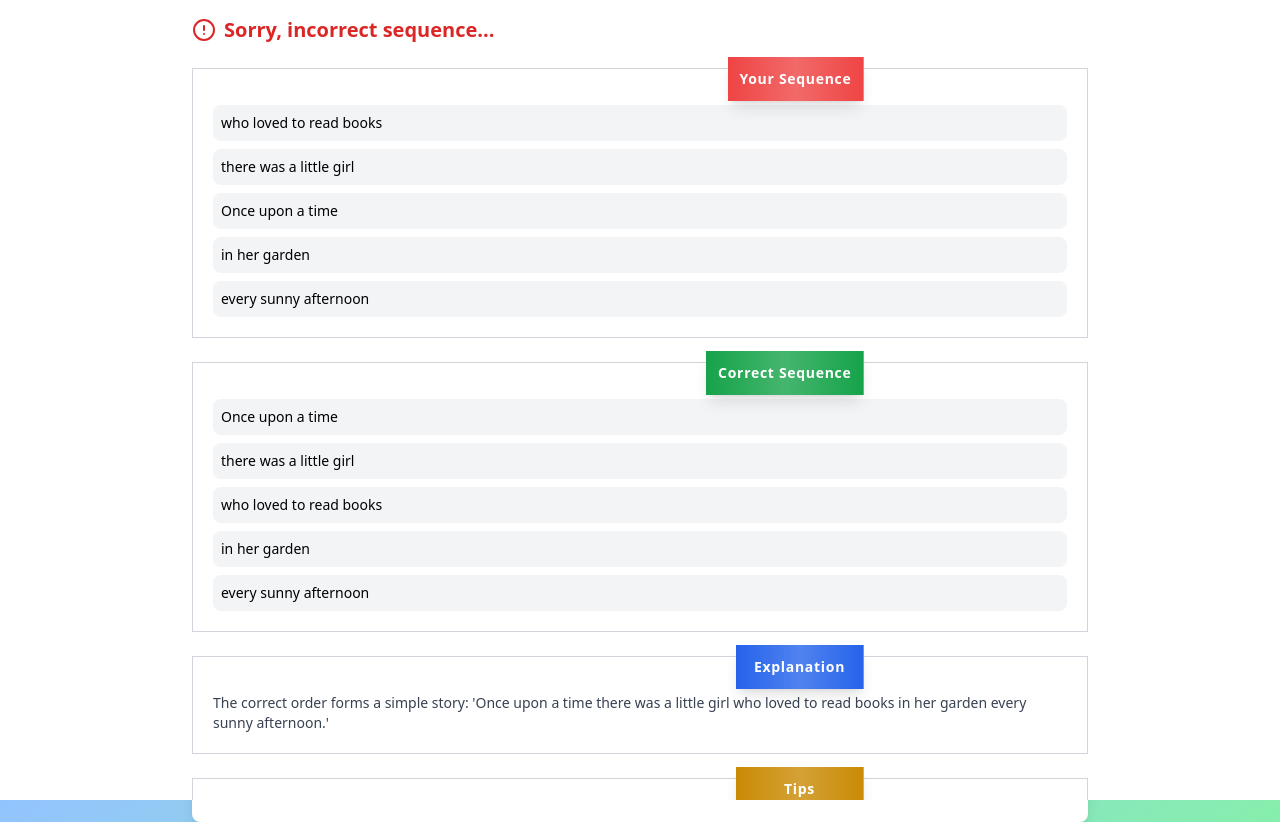
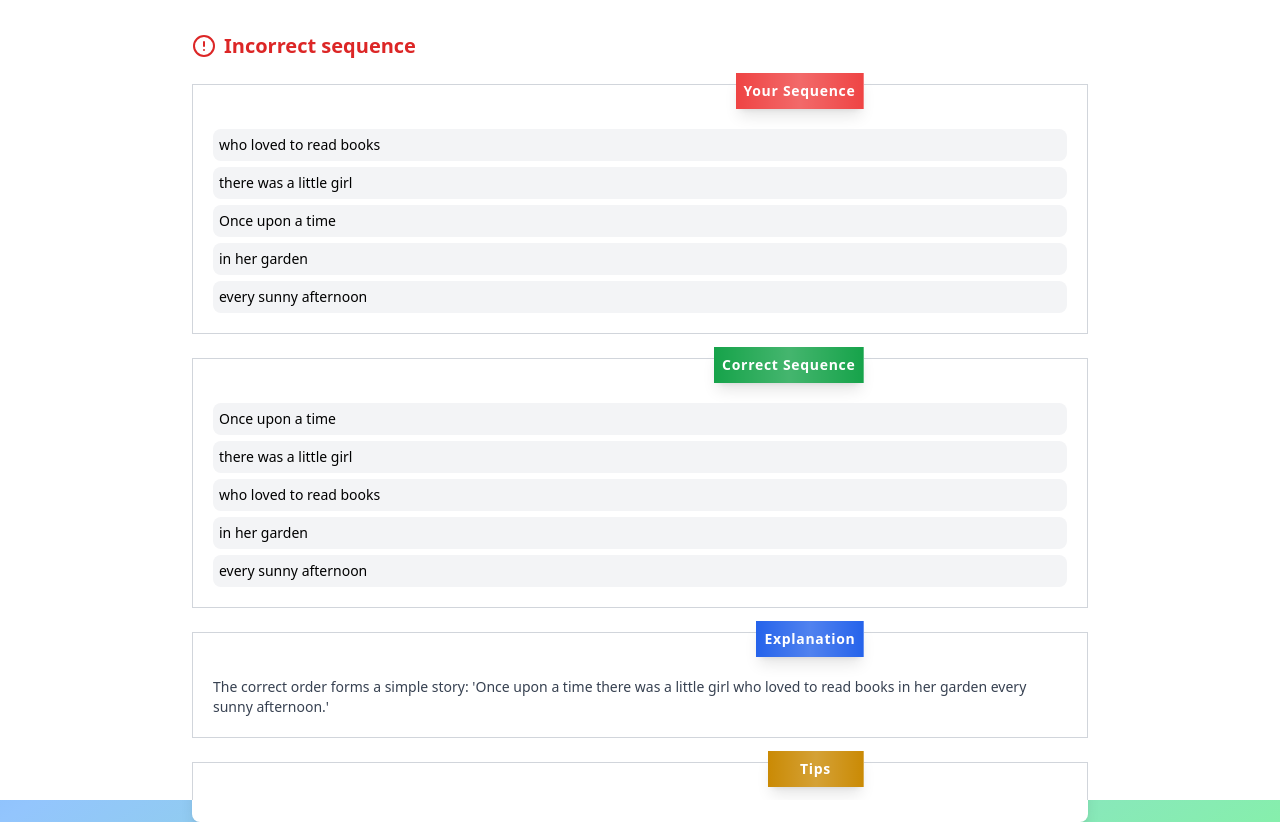
Before and after one commit to IhebMth/Quiz-App, a React (Vite) app: page /sequencing in a window 1280 px wide. Both pictures are taken after a click on the button "Check Answer". Built offline with nearby package versions, Linux system fonts and the light colour scheme.

Commit message:
'update'

```diff
--- a/src/components/sequencing/IncorrectSequencingFeedback.jsx
+++ b/src/components/sequencing/IncorrectSequencingFeedback.jsx
@@ -4,41 +4,41 @@ import PropTypes from 'prop-types';
 
 const MetallicRibbon = ({ text, color, gradientFrom, gradientTo }) => (
   <div className="block absolute -top-3 right-1/4">
-    <div className={`relative min-w-32 w-auto h-auto p-3 ${color} flex items-center justify-center shadow-lg rotate-0`}>
+    <div className={`relative min-w-24 w-auto h-auto p-2 ${color} flex items-center justify-center shadow-lg rotate-0`}>
       <div className={`absolute inset-10 bg-gradient-to-r from-${gradientFrom} to-${gradientTo} opacity-50`}></div>
-      <span className="relative text-white font-semibold text-xs sm:text-sm tracking-wider">{text}</span>
+      <span className="relative text-white font-semibold text-[10px] sm:text-sm tracking-wider">{text}</span>
       <div className="absolute inset-0 bg-gradient-to-r from-transparent via-white to-transparent opacity-20"></div>
       <div className="absolute inset-y-0 right-0 w-px bg-white opacity-30"></div>
     </div>
   </div>
 );
 
-MetallicRibbon.propTypes = {
-  text: PropTypes.string.isRequired,
-  color: PropTypes.string.isRequired,
-  gradientFrom: PropTypes.string.isRequired,
-  gradientTo: PropTypes.string.isRequired,
-};
-
 const SequenceDisplay = ({ items, type }) => {
   const getDisplayStyle = () => {
     if (type === 'phrases') {
-      return 'flex flex-col gap-2';
+      return 'flex flex-col gap-1.5';
     }
     if (type === 'image-word') {
-      return 'flex gap-2 justify-center';
+      return 'flex gap-1.5 justify-center';
     }
-    return 'flex flex-wrap gap-2';
+    if (type === 'sentence') {
+      return 'flex flex-wrap gap-1.5 justify-center';
+    }
+    return 'flex flex-wrap gap-1.5';
   };
 
   const getItemStyle = () => {
+    const baseStyle = 'bg-gray-100 rounded-lg text-xs sm:text-sm';
     if (type === 'phrases') {
-      return 'bg-gray-100 p-2 rounded-lg text-sm';
+      return `${baseStyle} p-1.5 break-words max-w-full`;
     }
     if (type === 'image-word') {
-      return 'bg-gray-100 px-4 py-2 rounded-lg text-lg font-semibold';
+      return `${baseStyle} px-3 py-1.5 font-semibold`;
     }
-    return 'bg-gray-100 px-3 py-1 rounded text-sm';
+    if (type === 'sentence') {
+      return `${baseStyle} px-2 py-1 whitespace-nowrap`;
+    }
+    return `${baseStyle} px-2 py-1`;
   };
 
   return (
@@ -50,11 +50,6 @@ const SequenceDisplay = ({ items, type }) => {
       ))}
     </div>
   );
-};
-
-SequenceDisplay.propTypes = {
-  items: PropTypes.arrayOf(PropTypes.string).isRequired,
-  type: PropTypes.string.isRequired,
 };
 
 const IncorrectSequencingFeedback = ({
@@ -70,83 +65,65 @@ const IncorrectSequencingFeedback = ({
       initial={{ opacity: 0 }}
       animate={{ opacity: 1 }}
       exit={{ opacity: 0 }}
-      className="fixed inset-0 bg-white z-50 overflow-y-auto p-4"
+      className="fixed inset-0 bg-white z-50 overflow-y-auto"
     >
+      <div className="min-h-screen py-8 px-4">
         <div className="max-w-4xl mx-auto space-y-6">
-        {/* Header */}
-        <div className="flex items-center space-x-2 text-red-600">
-          <AlertCircle className="w-6 h-6" />
-          <h2 className="text-xl font-semibold">Sorry, incorrect sequence...</h2>
+          <div className="flex items-center space-x-2 text-red-600 mb-4">
+            <AlertCircle className="w-5 h-5 sm:w-6 sm:h-6" />
+            <h2 className="text-lg sm:text-xl font-semibold">Incorrect sequence</h2>
           </div>
 
-        {/* Your Answer Section */}
-        <div className="space-y-4 border border-gray-300 p-5 relative">
+          <div className="border border-gray-300 p-3 sm:p-5 relative">
             <MetallicRibbon
               text="Your Sequence"
               color="bg-red-500"
               gradientFrom="red-400"
               gradientTo="red-800"
             />
-          <div className="mt-8">
-            <SequenceDisplay
-              items={userAnswer}
-              type={currentExercise.type}
-            />
+            <div className="mt-6">
+              <SequenceDisplay items={userAnswer} type={currentExercise.type} />
             </div>
           </div>
 
-        {/* Correct Answer Section */}
-        <div className="space-y-4 border border-gray-300 p-5 relative">
+          <div className="border border-gray-300 p-3 sm:p-5 relative">
             <MetallicRibbon
               text="Correct Sequence"
               color="bg-green-600"
               gradientFrom="green-400"
               gradientTo="green-800"
             />
-          <div className="mt-8">
-            <SequenceDisplay
-              items={currentExercise.correctOrder}
-              type={currentExercise.type}
-            />
+            <div className="mt-6">
+              <SequenceDisplay items={currentExercise.correctOrder} type={currentExercise.type} />
             </div>
           </div>
 
-        {/* Explanation Section */}
-        <div className="space-y-4 border border-gray-300 p-5 relative">
+          <div className="border border-gray-300 p-3 sm:p-5 relative">
             <MetallicRibbon
               text="Explanation"
               color="bg-blue-600"
               gradientFrom="blue-400"
               gradientTo="blue-800"
             />
-          <div className="mt-8 space-y-4">
-            <p className="text-gray-700 text-sm">
-              {currentExercise.solution}
-            </p>
+            <div className="mt-6">
+              <p className="text-gray-700 text-xs sm:text-sm">{currentExercise.solution}</p>
             </div>
           </div>
 
-        {/* Tips Section */}
-        <div className="space-y-4 border border-gray-300 p-5 relative">
+          <div className="border border-gray-300 p-3 sm:p-5 relative">
             <MetallicRibbon
               text="Tips"
               color="bg-yellow-600"
               gradientFrom="yellow-400"
               gradientTo="yellow-800"
             />
-          <div className="mt-8 space-y-4">
-            <div className="grid grid-cols-1 sm:grid-cols-2 gap-4">
-              <div className="bg-yellow-50 p-4 rounded-lg">
-                <h4 className="font-medium text-sm mb-2">Sequencing Strategies</h4>
-                <ul className="space-y-2 text-sm text-gray-700">
+            <div className="mt-6">
+              <div className="bg-yellow-50 p-3 rounded-lg">
+                <h4 className="font-medium text-xs sm:text-sm mb-2">Sequencing Tips</h4>
+                <ul className="space-y-1.5 text-xs sm:text-sm text-gray-700 list-disc pl-4">
                   <li>Look for beginning markers (Once, First, The)</li>
                   <li>Identify logical connections between items</li>
                   <li>Check if the sequence makes sense when read aloud</li>
-                </ul>
-              </div>
-              <div className="bg-yellow-50 p-4 rounded-lg">
-                <h4 className="font-medium text-sm mb-2">Common Patterns</h4>
-                <ul className="space-y-2 text-sm text-gray-700">
                   <li>Time order (first, then, finally)</li>
                   <li>Cause and effect relationships</li>
                   <li>Size or quantity progression</li>
@@ -154,18 +131,31 @@ const IncorrectSequencingFeedback = ({
               </div>
             </div>
           </div>
-        </div>
 
-        {/* Got It Button */}
+          <div className="pt-4 pb-8">
             <button
               onClick={onGotIt}
-          className="flex justify-center w-48 p-2 mx-auto bg-green-500 text-white py-2 rounded-lg hover:bg-green-600 transition-colors text-sm"
+              className="w-24 sm:w-48 p-1 sm:p-2 mx-auto bg-green-500 text-white rounded-lg hover:bg-green-600 transition-colors text-sm flex justify-center items-center"
             >
               Got It
             </button>
           </div>
+        </div>
+      </div>
     </motion.div>
   );
+};
+
+MetallicRibbon.propTypes = {
+  text: PropTypes.string.isRequired,
+  color: PropTypes.string.isRequired,
+  gradientFrom: PropTypes.string.isRequired,
+  gradientTo: PropTypes.string.isRequired,
+};
+
+SequenceDisplay.propTypes = {
+  items: PropTypes.arrayOf(PropTypes.string).isRequired,
+  type: PropTypes.string.isRequired,
 };
 
 IncorrectSequencingFeedback.propTypes = {
--- a/src/components/sequencing/Sequencing.jsx
+++ b/src/components/sequencing/Sequencing.jsx
@@ -39,18 +39,17 @@ export default function Sequence() {
     finalScore: 0,
   });
 
-  // Updated sensor configuration for smoother dragging
+
   const mouseSensor = useSensor(MouseSensor, {
     activationConstraint: {
       distance: 0,
-      tolerance: 5,
     },
   });
 
   const touchSensor = useSensor(TouchSensor, {
     activationConstraint: {
       delay: 0,
-      tolerance: 5,
+      tolerance: 0,
     },
   });
 
@@ -77,7 +76,6 @@ export default function Sequence() {
     const { active } = event;
     setActiveId(active.id);
 
-    // Apply styles to dragged element
     const dragElement = document.getElementById(active.id);
     if (dragElement) {
       dragElement.style.touchAction = 'none';
@@ -86,7 +84,6 @@ export default function Sequence() {
       dragElement.style.zIndex = '9999';
     }
 
-    // Apply global styles
     document.body.style.cursor = 'grabbing';
     document.body.style.userSelect = 'none';
     document.body.style.overflow = 'hidden';
@@ -116,7 +113,6 @@ export default function Sequence() {
       });
     }
 
-    // Clean up styles
     const dragElement = document.getElementById(active.id);
     if (dragElement) {
       dragElement.style.touchAction = '';
@@ -134,7 +130,6 @@ export default function Sequence() {
   };
 
   const handleDragCancel = () => {
-    // Clean up styles
     if (activeId) {
       const dragElement = document.getElementById(activeId);
       if (dragElement) {
@@ -211,7 +206,7 @@ export default function Sequence() {
   };
 
   const getContainerStyle = (type) => {
-    const baseStyles = "touch-none relative";  // Added touch-none for better mobile handling
+    const baseStyles = "touch-none relative";
 
     if (type === 'phrases') {
       return `${baseStyles} flex flex-wrap gap-2 sm:gap-3 items-start min-h-[100px] p-3 sm:p-6 bg-blue-50/80 rounded-xl backdrop-blur-sm border border-gray-100 scrollbar-hide`;
@@ -223,6 +218,10 @@ export default function Sequence() {
         ? `grid-cols-${itemCount}`
         : 'grid-cols-4 sm:grid-cols-6';
       return `${baseStyles} grid ${gridCols} gap-2 sm:gap-3 p-3 sm:p-6 rounded-xl backdrop-blur-sm border border-gray-100 w-48 sm:w-72`;
+    }
+
+    if (type === 'sentence') {
+      return `${baseStyles} flex flex-row flex-nowrap items-center gap-2 p-2 bg-blue-50/80 rounded-xl backdrop-blur-sm border border-gray-100 w-fit mx-auto`;
     }
 
     return `${baseStyles} grid grid-cols-2 sm:grid-cols-3 md:grid-cols-4 gap-2 sm:gap-3 p-3 sm:p-6 bg-blue-50/80 rounded-xl backdrop-blur-sm border border-gray-100 w-full`;
@@ -293,9 +292,13 @@ export default function Sequence() {
                       <div className="text-base sm:text-lg">
                         <SortableContext
                           items={items}
-                          strategy={currentExercise.type === 'phrases'
-                            ? horizontalListSortingStrategy
-                            : rectSwappingStrategy}
+                          strategy={
+                            currentExercise.type === 'sentence'
+                              ? horizontalListSortingStrategy
+                              : currentExercise.type === 'phrases'
+                                ? horizontalListSortingStrategy
+                                : rectSwappingStrategy
+                          }
                         >
                           <div className={getContainerStyle(currentExercise.type)}>
                             {items.map((item) => (
--- a/src/components/sequencing/SortableItem.jsx
+++ b/src/components/sequencing/SortableItem.jsx
@@ -1,3 +1,4 @@
+// SortableItem.jsx
 import { useSortable } from "@dnd-kit/sortable";
 import { CSS } from "@dnd-kit/utilities";
 import PropTypes from "prop-types";
@@ -9,36 +10,50 @@ const SortableItem = ({ id, content, type = 'default', isActive }) => {
     setNodeRef,
     transform,
     isDragging,
-  } = useSortable({ id });
+  } = useSortable({
+    id,
+    transition: {
+      duration: 100, // Reduced for faster response
+      easing: 'ease-out',
+    },
+  });
 
   const style = {
     transform: CSS.Transform.toString(transform),
-    transition: isDragging ? undefined : 'all 150ms ease',
+    transition: isDragging ? 'none' : 'transform 100ms ease-out',
     zIndex: isDragging ? 999 : 1,
     position: 'relative',
     scale: isActive ? 1.02 : 1,
+    touchAction: 'none',
+    willChange: 'transform',
   };
 
   const getItemStyles = () => {
     const baseStyles = `
-      cursor-grab text-white active:cursor-grabbing
-      bg-blue-600 rounded-lg shadow-sm
+      cursor-grab touch-none
+      text-white
+      active:cursor-grabbing
+      bg-blue-600
+      rounded-lg
+      shadow-sm
       border border-gray-200
-      hover:shadow-md transition-shadow
+      hover:shadow-md
+      transition-transform
       ${isActive ? 'ring-2 ring-blue-800 shadow-lg' : ''}
-      ${isDragging ? 'bg-blue-600 shadow-lg opacity-50' : ''}
+      ${isDragging ? 'bg-blue-700 shadow-lg opacity-90' : ''}
       select-none
+      touch-manipulation
     `;
 
     switch (type) {
       case 'phrases':
-        return `${baseStyles} flex-shrink-0 w-auto p-2 sm:p-3 text-sm sm:text-base`;
+        return `${baseStyles} flex-shrink-0 w-auto p-2 text-xs sm:text-base`;
       case 'sentence':
-        return `${baseStyles} w-full min-w-[60px] p-2 sm:p-3 text-sm sm:text-base`;
+        return `${baseStyles} w-[1è%] min-w-[45px] max-w-[100px] p-1.5 text-center text-xs sm:text-base`;
       case 'image-word':
-        return `${baseStyles} w-full p-2 sm:p-3 text-sm sm:text-base min-w-[40px] text-center`;
+        return `${baseStyles} w-full p-2 text-xs sm:text-base min-w-[35px] text-center`;
       default:
-        return `${baseStyles} w-full min-w-[80px] p-2 sm:p-3 text-sm sm:text-base`;
+        return `${baseStyles} w-full min-w-[70px] p-2 text-xs sm:text-base`;
     }
   };
 
@@ -49,6 +64,9 @@ const SortableItem = ({ id, content, type = 'default', isActive }) => {
       {...listeners}
       className={getItemStyles()}
       style={style}
+      role="button"
+      tabIndex={0}
+      aria-label={`Draggable item ${content}`}
     >
       {content}
     </div>
--- a/src/components/sequencing/sequencingExercises.json
+++ b/src/components/sequencing/sequencingExercises.json
@@ -26,16 +26,15 @@
         "type": "sentence",
         "question": "Unscramble the words to make a complete sentence",
         "contentType": "text",
-        "correctOrder": ["The", "cat", "sits", "on", "the", "mat"],
+        "correctOrder": ["The", "dog", "sleeps", "at", "night"],
         "options": [
-          { "id": "1", "content": "mat", "order": 6 },
-          { "id": "2", "content": "sits", "order": 3 },
-          { "id": "3", "content": "cat", "order": 2 },
-          { "id": "4", "content": "the", "order": 5 },
-          { "id": "5", "content": "The", "order": 1 },
-          { "id": "6", "content": "on", "order": 4 }
+          { "id": "1", "content": "night", "order": 5 },
+          { "id": "2", "content": "sleeps", "order": 3 },
+          { "id": "3", "content": "dog", "order": 2 },
+          { "id": "4", "content": "at", "order": 4 },
+          { "id": "5", "content": "The", "order": 1 }
         ],
-        "solution": "The correct sentence is 'The cat sits on the mat', where each word is placed in its proper position to form a grammatically correct statement."
+        "solution": "The correct sentence is 'The dog sleeps at night', where each word is placed in its proper position to form a grammatically correct statement."
       },
       {
         "id": 3,
```
Also changed, not shown: src/components/fillInTheBlanks/FillInTheBlanks.jsx (+19 -6 lines), src/components/gapFill/GapFill.jsx (+13 -1 lines), src/components/highlight/Highlight.jsx (+52 -17 lines). Lines whose indentation alone changed are shown as unchanged.
